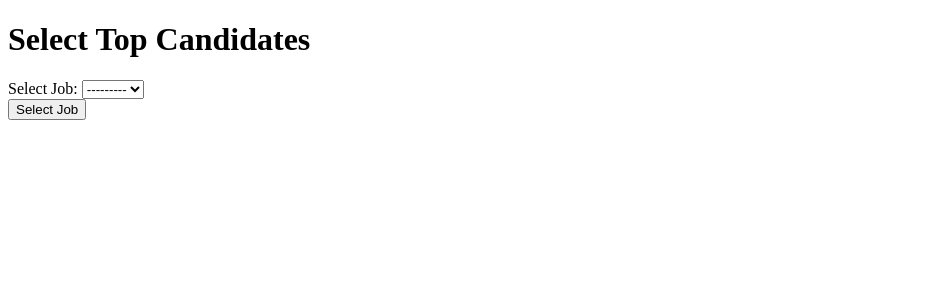
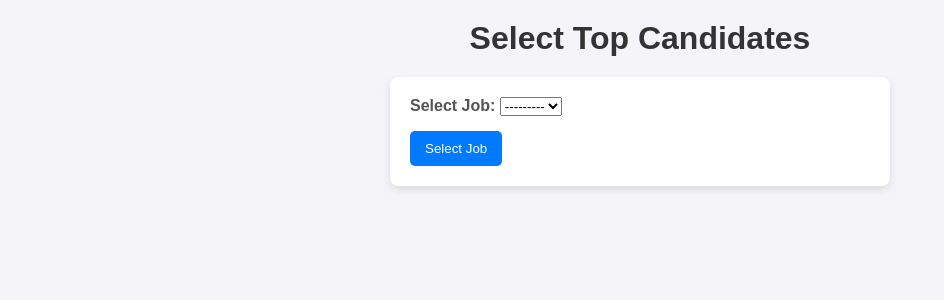
Before and after one commit to nebiugcu/job_board, a Django app: page /select-top-candidates/ in a window 1280 px wide. Shown: the top 300 px of the page, without its empty margins (0-944 px from the left). Run offline with Django 5.2, Linux system fonts and the light colour scheme; data that the repository does not hold is empty.

Commit message:
minor modifications

```diff
--- a/job_board/jobs/templates/jobs/select_top_candidates.html
+++ b/job_board/jobs/templates/jobs/select_top_candidates.html
@@ -4,6 +4,8 @@
     <meta charset="UTF-8" />
     <meta name="viewport" content="width=device-width, initial-scale=1.0" />
     <title>Select Top Candidates</title>
+    {% load static %}
+    <link rel="stylesheet" href="{% static 'css/styles2.css' %}" />
   </head>
   <body>
     <h1>Select Top Candidates</h1>
@@ -17,10 +19,7 @@
 
     <!-- Display Top Candidates after a job is selected -->
     {% if top_candidates %}
-    <h2>
-      Top Candidates for Job: {{ selected_job.job_title }} (Category: {{
-      job_category }})
-    </h2>
+    <h2>Top Candidates for Job: {{ selected_job.job_title }}</h2>
     <ul>
       {% for candidate in top_candidates %}
       <li>
--- /dev/null
+++ b/job_board/static/css/styles2.css
@@ -0,0 +1,105 @@
+/* Global Styles */
+* {
+    margin: 0;
+    padding: 0;
+    box-sizing: border-box;
+    font-family: 'Arial', sans-serif;
+  }
+
+  body {
+    background-color: #f4f4f9;
+    padding: 20px;
+  }
+
+  h1 {
+    font-size: 2rem;
+    color: #333;
+    text-align: center;
+    margin-bottom: 20px;
+  }
+
+  form {
+    background-color: #fff;
+    padding: 20px;
+    border-radius: 8px;
+    box-shadow: 0 4px 8px rgba(0, 0, 0, 0.1);
+    max-width: 500px;
+    margin: 0 auto;
+  }
+
+  form div {
+    margin-bottom: 15px;
+  }
+
+  form label {
+    font-weight: bold;
+    color: #555;
+  }
+
+  form button {
+    padding: 10px 15px;
+    background-color: #007bff;
+    color: #fff;
+    border: none;
+    border-radius: 5px;
+    cursor: pointer;
+    transition: background-color 0.3s;
+  }
+
+  form button:hover {
+    background-color: #0056b3;
+  }
+
+  h2 {
+    font-size: 1.5rem;
+    color: #333;
+    margin-top: 30px;
+    text-align: center;
+  }
+
+  ul {
+    list-style: none;
+    margin-top: 20px;
+    padding: 0;
+  }
+
+  ul li {
+    background-color: #fff;
+    padding: 15px;
+    border-radius: 8px;
+    box-shadow: 0 2px 6px rgba(0, 0, 0, 0.1);
+    margin-bottom: 10px;
+  }
+
+  ul li:last-child {
+    margin-bottom: 0;
+  }
+
+  ul li span {
+    font-weight: bold;
+    color: #555;
+  }
+
+  .no-candidates {
+    text-align: center;
+    color: #888;
+  }
+
+  /* Responsive */
+  @media (max-width: 768px) {
+    body {
+      padding: 10px;
+    }
+
+    form {
+      padding: 15px;
+    }
+
+    h1, h2 {
+      font-size: 1.5rem;
+    }
+
+    form button {
+      width: 100%;
+    }
+  }
```
Also changed, not shown: job_board/media/profile_pictures/company_9725576.png (added), 2 other files.
